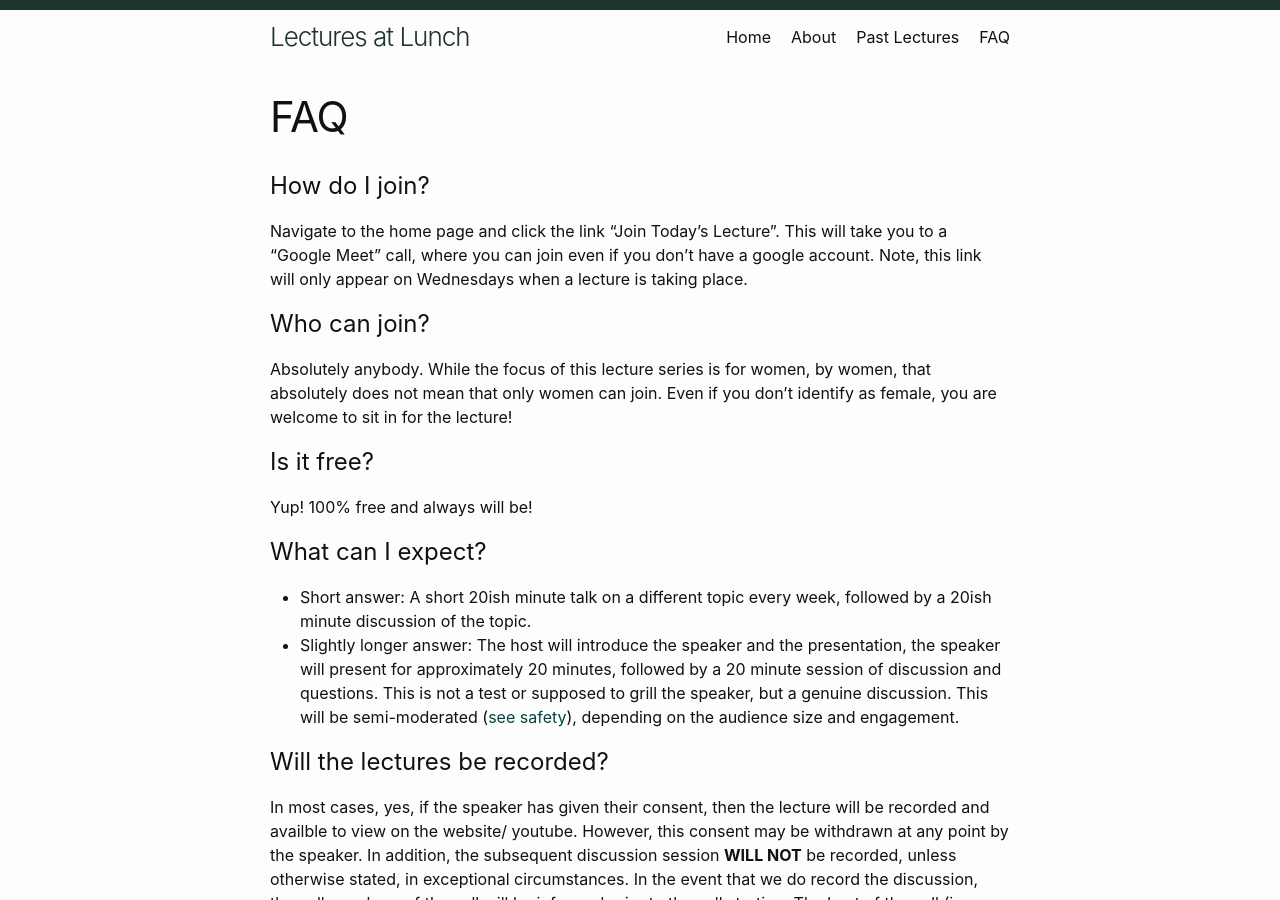
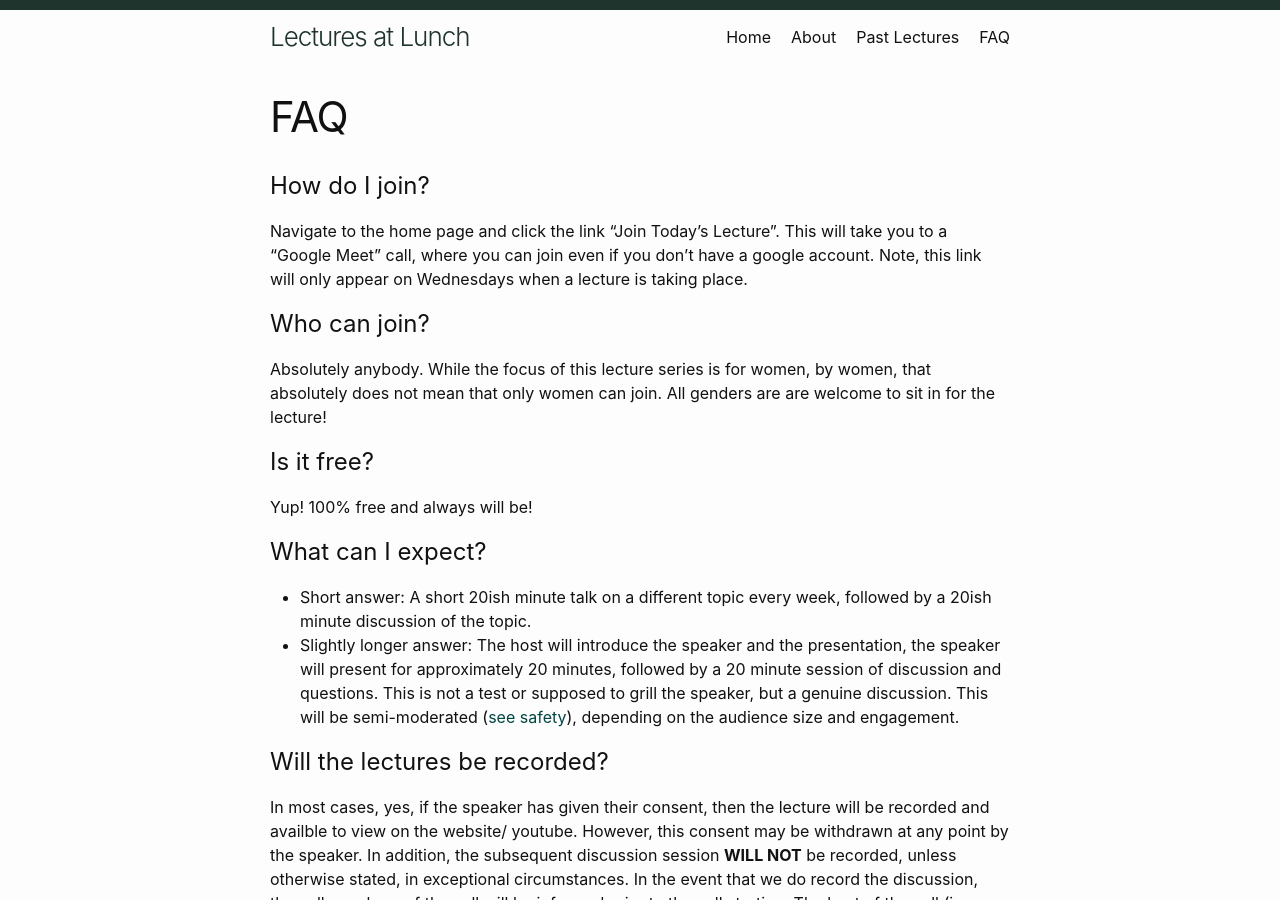
Before and after one commit to dschnitzler14/lunchlectures, a Jekyll site: the page built from FAQ.md, in a window 1280 px wide and 900 px high. Built offline with Jekyll 4.4.1, drawn with Linux system fonts in a browser that asks for light colours; some of the changed text lies outside the part shown.

Commit message:
edit FAQ

```diff
--- a/FAQ.md
+++ b/FAQ.md
@@ -7,7 +7,7 @@ permalink: /faq/
 Navigate to the home page and click the link "Join Today's Lecture". This will take you to a "Google Meet" call, where you can join even if you don't have a google account. Note, this link will only appear on Wednesdays when a lecture is taking place.
 
 # Who can join?
-Absolutely anybody. While the focus of this lecture series is for women, by women, that absolutely does not mean that only women can join. Even if you don't identify as female, you are welcome to sit in for the lecture!
+Absolutely anybody. While the focus of this lecture series is for women, by women, that absolutely does not mean that only women can join. All genders are are welcome to sit in for the lecture!
 
 # Is it free?
 Yup! 100% free and always will be!
```
Also changed, not shown: other parts of FAQ.md (+2 -0 lines).
